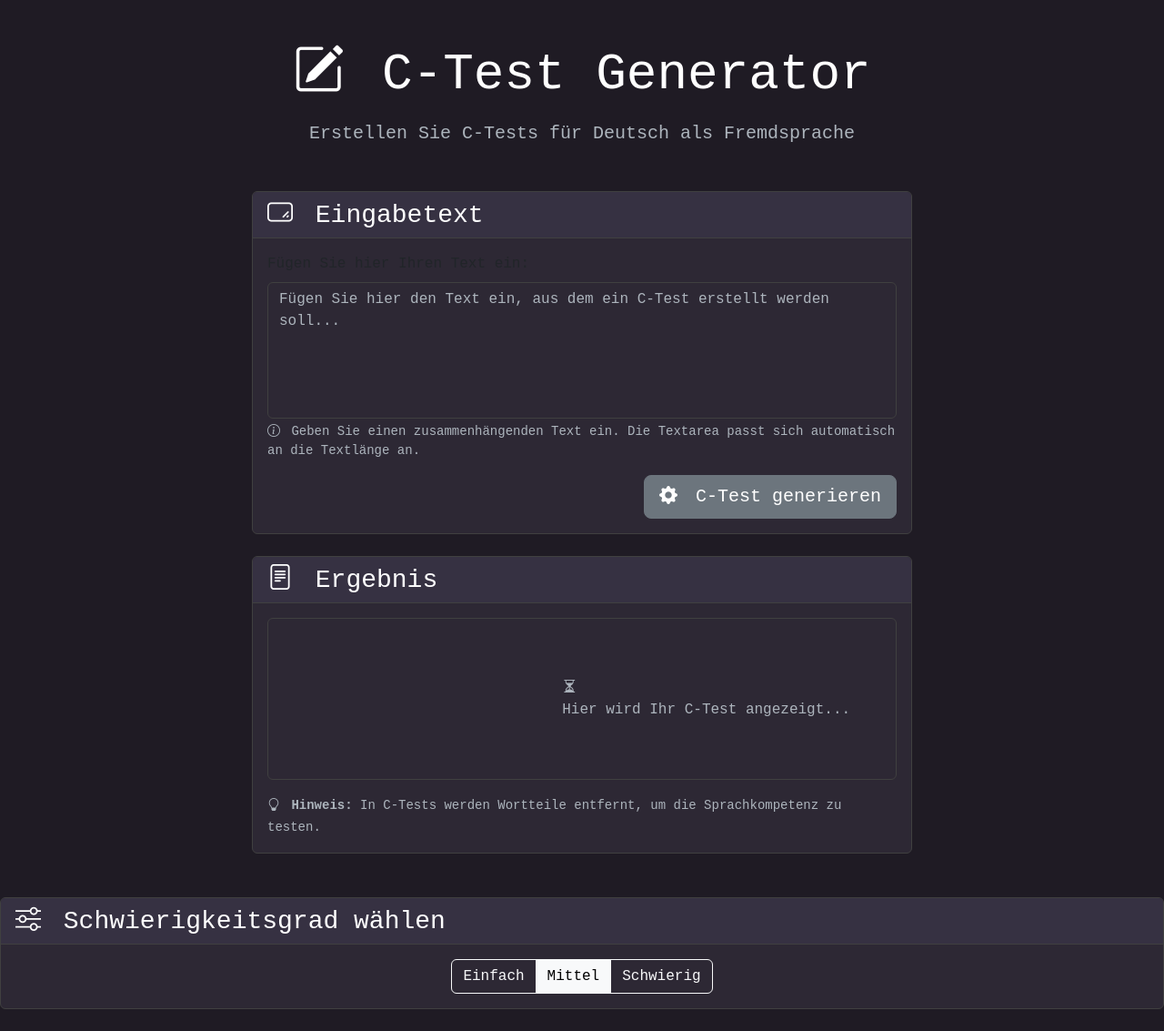
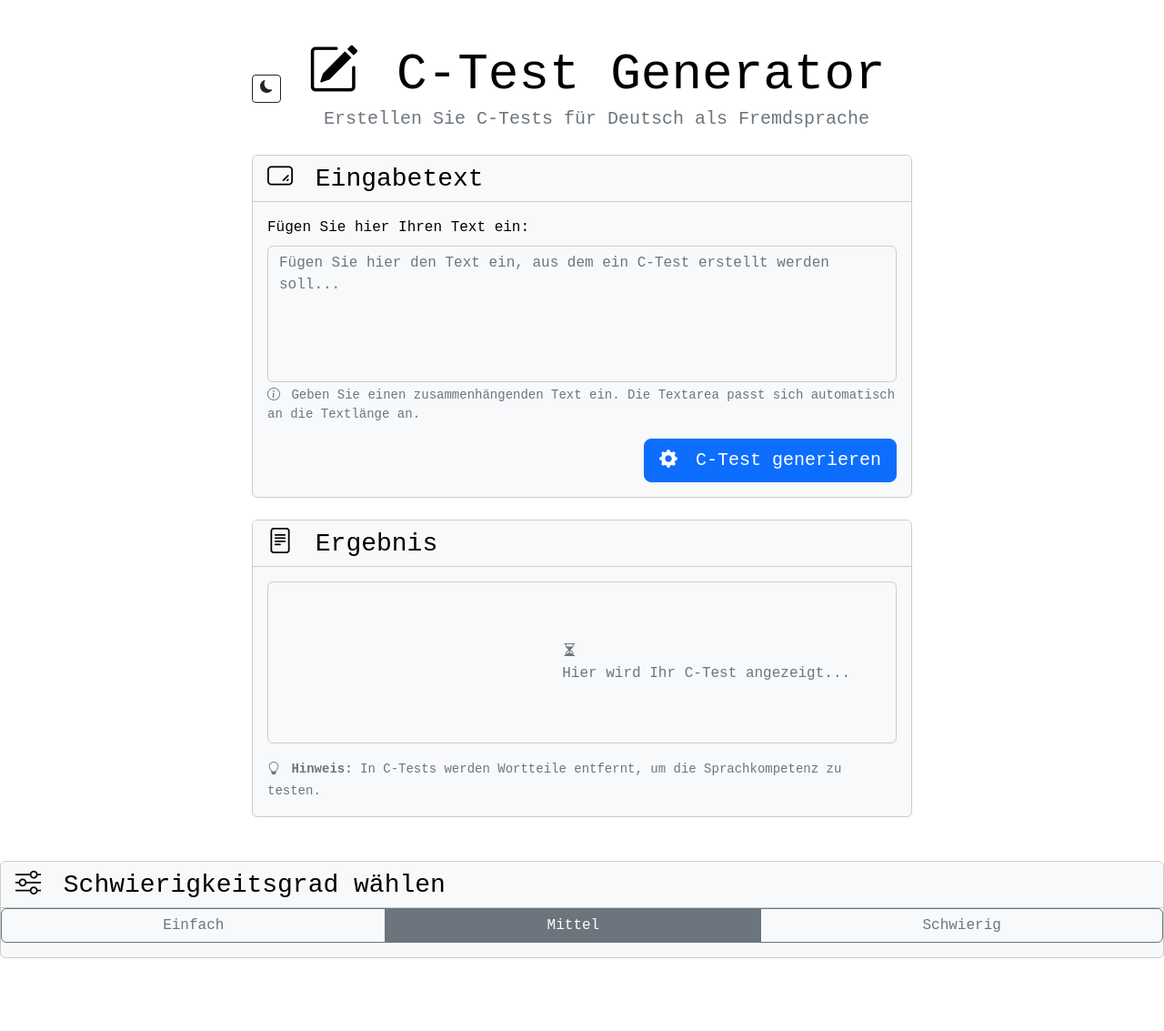
Before and after one commit to AlexKV-tech/C-Tester, a FastAPI app: page / in a window 1280 px wide. Shown: the whole page at 91% size. After the commit the page ends 1077 px from the top, so only its background shows below. Run offline with FastAPI, Linux system fonts and the light colour scheme; some libraries are stand-ins or nearby versions.

Commit message:
Dark/Light modes added

```diff
--- a/static/style.css
+++ b/static/style.css
@@ -1,3 +1,35 @@
+body.light-mode {
+    background-color: #ffffff;
+    color: #000000;
+}
+
+body.light-mode .form-control,
+body.light-mode .output-section,
+body.light-mode .card,
+body.light-mode .card-header {
+    background-color: #f8f9fa;
+    color: #000000;
+    border-color: #ccc;
+}
+
+body.light-mode .form-control::placeholder {
+    color: #6c757d;
+}
+
+body.light-mode .btn-primary {
+    background-color: #0d6efd;
+    border-color: #0d6efd;
+}
+
+body.light-mode .btn-primary:hover {
+    background-color: #0b5ed7;
+    border-color: #0a58ca;
+}
+
+body.light-mode .text-muted {
+    color: #6c757d !important;
+}
+
 body {
     font-family: ui-monospace, 'Courier New', monospace;
     background-color: #1F1B24;
@@ -44,6 +76,7 @@ body {
 .output-section {
     background-color: #2d2834;
     border: 1px solid #404040;
+    color: #ffffff;
     border-radius: 0.375rem;
     padding: 1rem;
     font-family: ui-monospace, 'Courier New', monospace;
@@ -63,9 +96,9 @@ body {
     color: #ffffff;
 }
 
-h1,
-h2,
-h3 {
+body:not(.light-mode) h1,
+body:not(.light-mode) h2,
+body:not(.light-mode) h3 {
     color: #ffffff;
 }
 
--- /dev/null
+++ b/static/theme_change.js
@@ -0,0 +1,38 @@
+const toggleButton = document.getElementById("themeToggle");
+const themeIcon = document.getElementById("themeIcon");
+
+// Apply theme based on system preference or saved choice
+function applyTheme(theme) {
+    const isLight = theme === "light";
+
+    document.body.classList.toggle("light-mode", isLight);
+    themeIcon.classList.toggle("bi-sun-fill", !isLight);
+    themeIcon.classList.toggle("bi-moon-fill", isLight);
+
+    toggleButton.classList.toggle("btn-outline-light", !isLight);
+    toggleButton.classList.toggle("btn-outline-dark", isLight);
+}
+
+// Determine initial theme
+const savedTheme = localStorage.getItem("theme");
+const prefersLight = window.matchMedia("(prefers-color-scheme: light)").matches;
+
+if (savedTheme) {
+    applyTheme(savedTheme);
+} else {
+    applyTheme(prefersLight ? "light" : "dark");
+}
+
+// Theme toggle button click
+toggleButton.addEventListener("click", () => {
+    const isCurrentlyLight = document.body.classList.contains("light-mode");
+    const newTheme = isCurrentlyLight ? "dark" : "light";
+    localStorage.setItem("theme", newTheme);
+    applyTheme(newTheme);
+});
+window.matchMedia("(prefers-color-scheme: light)").addEventListener("change", (e) => {
+    const savedTheme = localStorage.getItem("theme");
+    if (!savedTheme) {
+        applyTheme(e.matches ? "light" : "dark");
+    }
+});
--- a/templates/index.html
+++ b/templates/index.html
@@ -9,115 +9,8 @@
     <link href="https://cdnjs.cloudflare.com/ajax/libs/bootstrap-icons/1.10.0/font/bootstrap-icons.min.css"
         rel="stylesheet">
 
-    <style>
-        body {
-            font-family: ui-monospace, 'Courier New', monospace;
-            background-color: #1F1B24;
-            color: #ffffff;
-            min-height: 100vh;
-        }
 
-        .container {
-            max-width: 900px;
-        }
-
-        .form-control {
-            background-color: #2d2834;
-            border-color: #404040;
-            color: #ffffff;
-            font-family: ui-monospace, 'Courier New', monospace;
-        }
-
-        .form-control:focus {
-            background-color: #2d2834;
-            border-color: #6c757d;
-            box-shadow: 0 0 0 0.2rem rgba(108, 117, 125, 0.25);
-            color: #ffffff;
-        }
-
-        .form-control::placeholder {
-            color: #adb5bd;
-        }
-
-        .btn-primary {
-            background-color: #6c757d;
-            border-color: #6c757d;
-        }
-
-        .btn-primary:hover {
-            background-color: #5a6268;
-            border-color: #545b62;
-        }
-
-        .btn-primary:focus {
-            box-shadow: 0 0 0 0.2rem rgba(108, 117, 125, 0.5);
-        }
-
-        .output-section {
-            background-color: #2d2834;
-            border: 1px solid #404040;
-            color: #ffffff;
-            border-radius: 0.375rem;
-            padding: 1rem;
-            font-family: ui-monospace, 'Courier New', monospace;
-            white-space: pre-wrap;
-            word-wrap: break-word;
-            min-height: 100px;
-        }
-
-        .card {
-            background-color: #2d2834;
-            border-color: #404040;
-        }
-
-        .card-header {
-            background-color: #363142;
-            border-bottom-color: #404040;
-            color: #ffffff;
-        }
-
-        h1,
-        h2,
-        h3 {
-            color: #ffffff;
-        }
-
-        .text-muted {
-            color: #adb5bd !important;
-        }
-
-        #inputText {
-            overflow: hidden;
-            resize: none;
-            min-height: 150px;
-        }
-
-        #inputClone {
-            visibility: hidden;
-            position: absolute;
-            top: 0;
-            left: -9999px;
-            height: auto;
-            white-space: pre-wrap;
-            word-wrap: break-word;
-        }
-
-        .fade-in {
-            animation: fadeIn 0.3s ease-in;
-        }
-
-        @keyframes fadeIn {
-            from {
-                opacity: 0;
-                transform: translateY(10px);
-            }
-
-            to {
-                opacity: 1;
-                transform: translateY(0);
-            }
-        }
-    </style>
+    <link href="static/style.css" rel="stylesheet">
 </head>
 
 <body>
@@ -125,12 +18,19 @@
         <div class="row justify-content-center">
             <div class="col-lg-10">
                 <!-- Header -->
-                <div class="text-center mb-5">
-                    <h1 class="display-4 mb-3">
+                <div class="d-flex justify-content-between align-items-center mb-4">
+                    <div>
+                        <button id="themeToggle" class="btn btn-outline-light btn-sm">
+                            <i class="bi bi-sun-fill" id="themeIcon"></i>
+                        </button>
+                    </div>
+                    <div class="text-center flex-grow-1">
+                        <h1 class="display-4 mb-0">
                             <i class="bi bi-pencil-square me-2"></i>
                             C-Test Generator
                         </h1>
-                    <p class="lead text-muted">Erstellen Sie C-Tests für Deutsch als Fremdsprache</p>
+                        <p class="lead text-muted mb-0">Erstellen Sie C-Tests für Deutsch als Fremdsprache</p>
+                    </div>
                 </div>
 
                 <!-- Input Section -->
@@ -202,19 +102,18 @@
                 Schwierigkeitsgrad wählen
             </h3>
         </div>
-        <div class="card-body text-center">
-            <div class="btn-group" role="group" aria-label="Schwierigkeitsgrad">
+        <div class="btn-group mb-3" role="group" aria-label="Schwierigkeitsgrad">
             <input type="radio" class="btn-check" name="difficulty" id="easy" autocomplete="off" value="easy">
-                <label class="btn btn-outline-light" for="easy">Einfach</label>
+            <label class="btn btn-outline-secondary" for="easy">Einfach</label>
 
             <input type="radio" class="btn-check" name="difficulty" id="medium" autocomplete="off" value="medium"
                 checked>
-                <label class="btn btn-outline-light" for="medium">Mittel</label>
+            <label class="btn btn-outline-secondary" for="medium">Mittel</label>
 
             <input type="radio" class="btn-check" name="difficulty" id="hard" autocomplete="off" value="hard">
-                <label class="btn btn-outline-light" for="hard">Schwierig</label>
+            <label class="btn btn-outline-secondary" for="hard">Schwierig</label>
         </div>
-        </div>
+
     </div>
     <div id="generatedLink" class="mt-4" style="display: none;">
         <div class="alert alert-success fade-in">
@@ -223,13 +122,10 @@
             <a id="testLink" href="#" class="text-white fw-bold" target="_blank"></a>
         </div>
     </div>
-
-
     <script src="https://cdnjs.cloudflare.com/ajax/libs/bootstrap/5.3.0/js/bootstrap.bundle.min.js"></script>
-
-
     <script src="static/textarea_expand.js"></script>
     <script src="static/ctest_gen.js"></script>
+    <script src="static/theme_change.js"></script>
 </body>
 
 </html>
```
Lines whose indentation alone changed are shown as unchanged.
